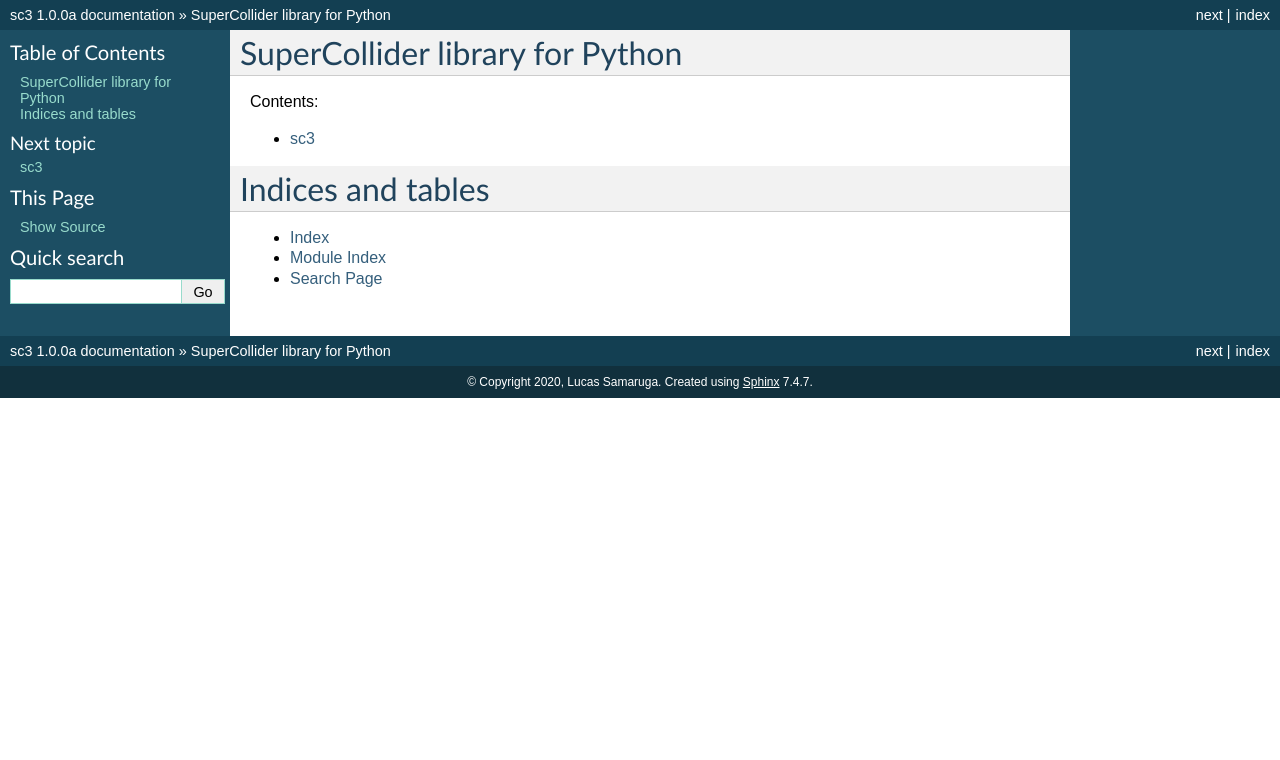
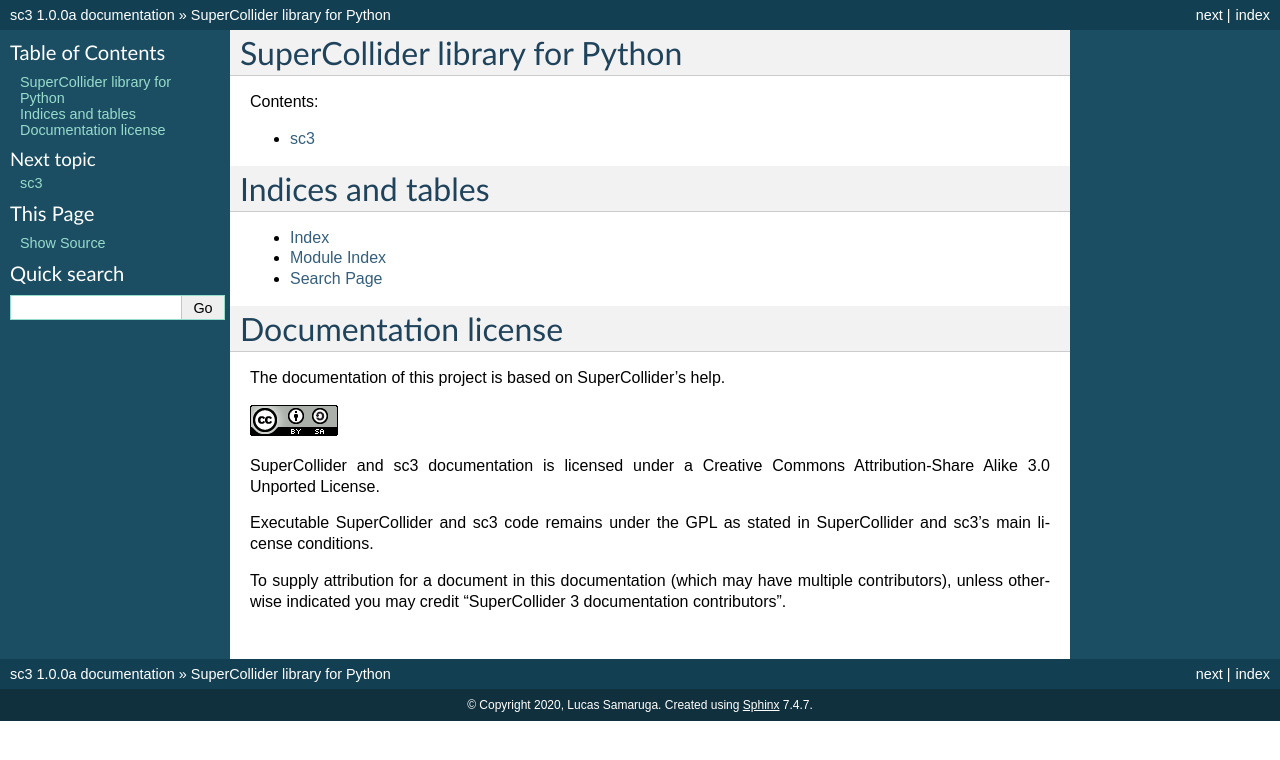
Before and after one commit to smrg-lm/sc3, a Sphinx documentation site: the page built from docs/source/index.rst, in a window 1280 px wide. Shown: the top 760 px of the page. Built offline with Sphinx 7.4.7, drawn with Linux system fonts in a browser that asks for light colours.

Commit message:
Documentation license notice.

```diff
--- a/docs/source/index.rst
+++ b/docs/source/index.rst
@@ -13,3 +13,21 @@
 * :ref:`genindex`
 * :ref:`modindex`
 * :ref:`search`
+
+Documentation license
+=====================
+
+The documentation of this project is based on SuperCollider's
+help.
+
+.. image:: images/ccbysa3_88x31.png
+
+SuperCollider and sc3 documentation is licensed under a
+Creative Commons Attribution-Share Alike 3.0 Unported License.
+
+Executable SuperCollider and sc3 code remains under the GPL as
+stated in SuperCollider and sc3's main license conditions.
+
+To supply attribution for a document in this documentation
+(which may have multiple contributors), unless otherwise indicated
+you may credit "SuperCollider 3 documentation contributors".
```
Also changed, not shown: docs/source/images/ccbysa3_88x31.png (added), 1 other file.
